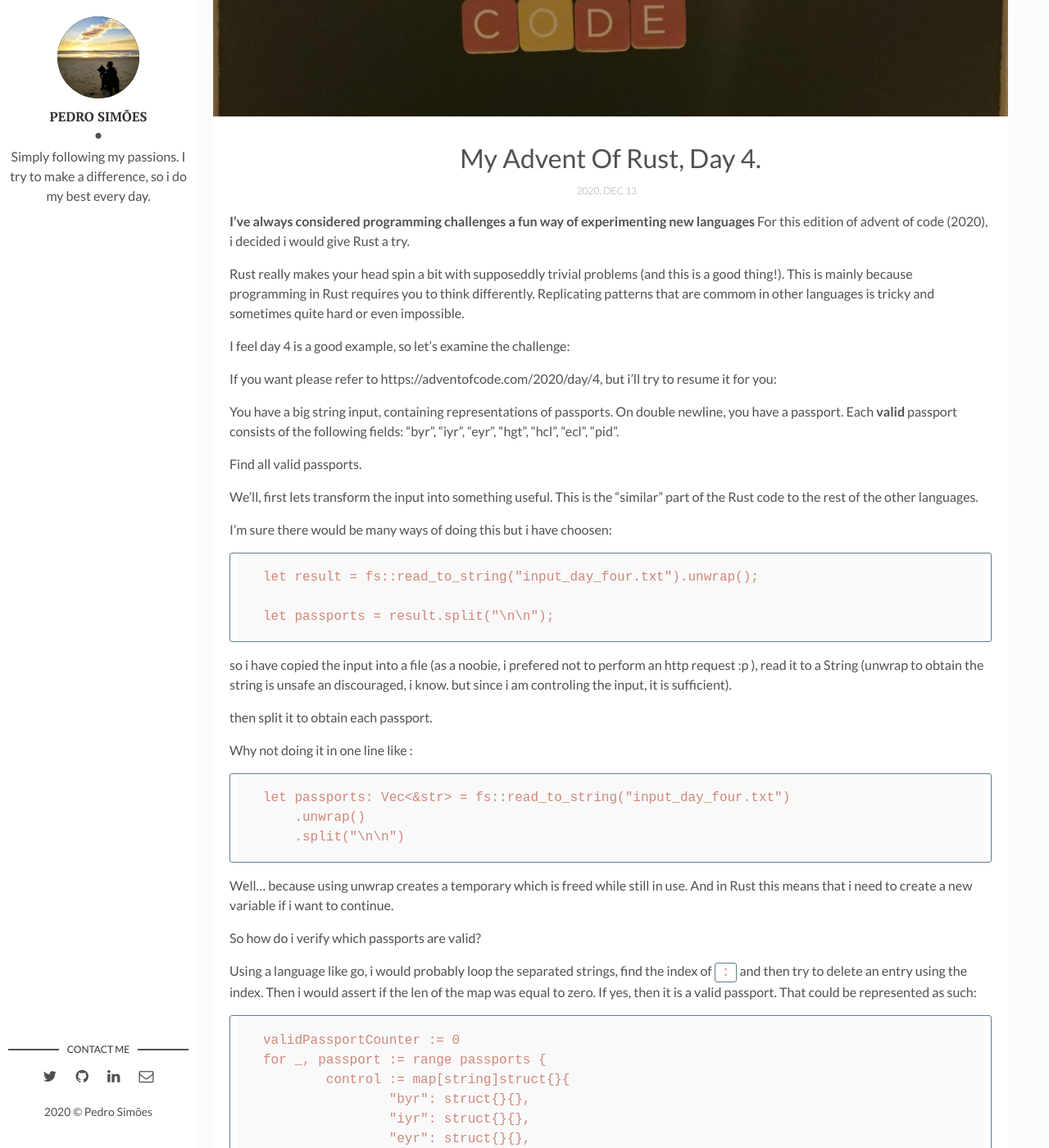
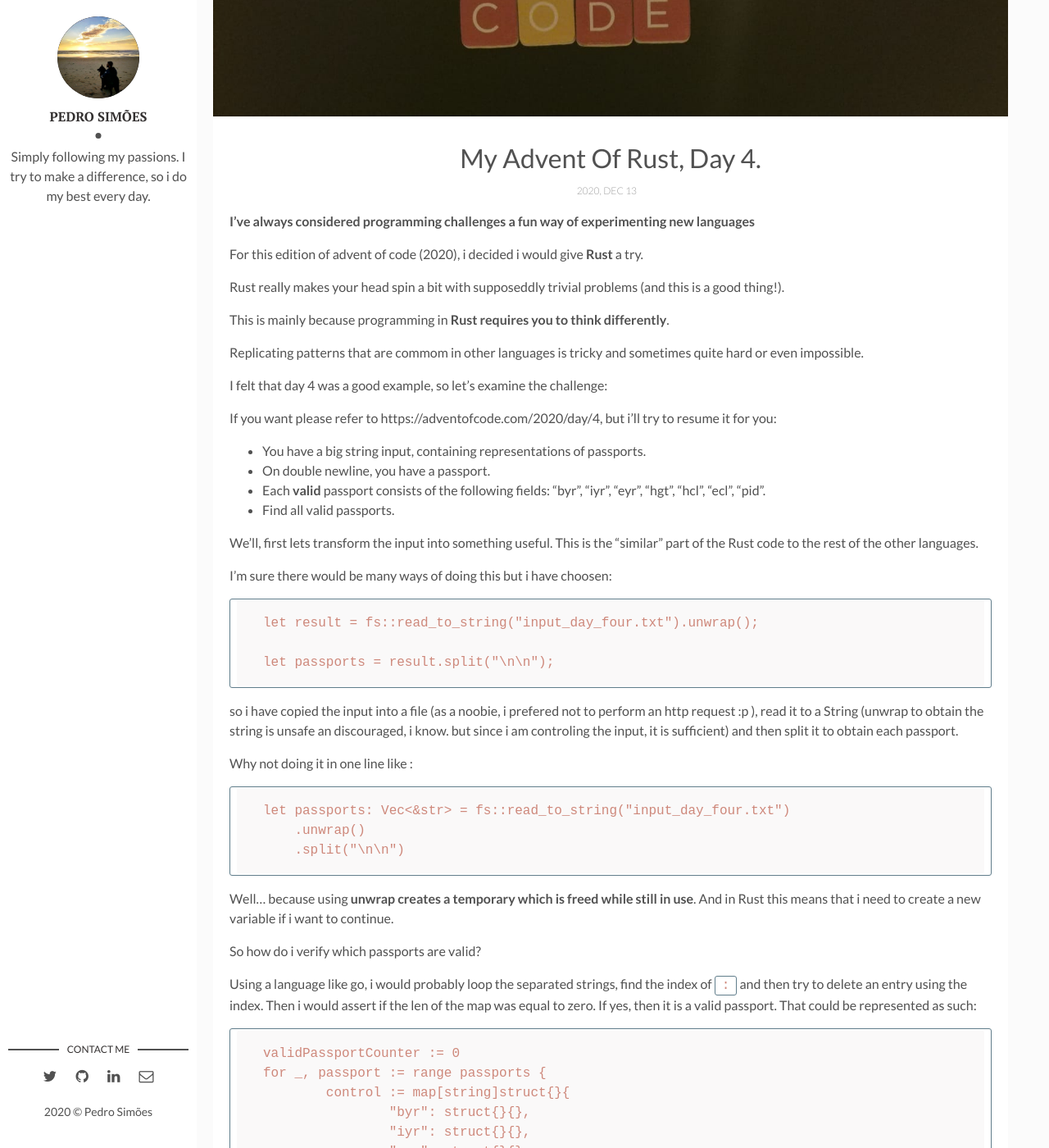
Before and after one commit to psimoesSsimoes/seomis.github.io, a Jekyll site: the page built from _posts/2020-12-12-my-advent-of-rust-day-4.markdown, in a window 1280 px wide and 1400 px high, scrolled down 378 px. Shown: the whole window at 82% size. Built offline with Jekyll 4.4.1, drawn with Linux system fonts in a browser that asks for light colours; comment, search, counter and statistics services are not loaded; some of the changed text lies outside the part shown.

Commit message:
advent of code

```diff
--- a/_posts/2020-12-12-my-advent-of-rust-day-4.markdown
+++ b/_posts/2020-12-12-my-advent-of-rust-day-4.markdown
@@ -3,37 +3,38 @@
 title:  My Advent Of Rust, Day 4.
 date: 2020-12-13 09:00:00 +0300
 description: Notes on day 4 of advent of code made in Rust. # Add post description (optional)
-img: advent_of_rust.jpg # Add image post (optional)
+img: advent_of_rust.png # Add image post (optional)
 tags: [Rust,AdventOfCode] # add tag
 ---
 
 **I've always considered programming challenges a fun way of experimenting new languages**
-For this edition of advent of code (2020), i decided i would give Rust a try.
 
-Rust really makes your head spin a bit with supposeddly trivial problems (and this is a good thing!). This is mainly because programming in Rust requires you to think differently. Replicating patterns that are commom in other languages is tricky and sometimes quite hard or even impossible.
+For this edition of advent of code (2020), i decided i would give **Rust** a try.
 
-I feel day 4 is a good example, so let's examine the challenge:
+Rust really makes your head spin a bit with supposeddly trivial problems (and this is a good thing!).
 
+This is mainly because programming in **Rust requires you to think differently**.
+
+Replicating patterns that are commom in other languages is tricky and sometimes quite hard or even impossible.
+
+I felt that day 4 was a good example, so let's examine the challenge:
 
 If you want please refer to https://adventofcode.com/2020/day/4, but i'll try to resume it for you:
 
-You have a big string input, containing representations of passports. On double newline, you have a passport.
-Each **valid** passport consists of the following fields: "byr", "iyr", "eyr", "hgt", "hcl", "ecl", "pid".
-
-Find all valid passports.
+ - You have a big string input, containing representations of passports.
+ - On double newline, you have a passport.
+ - Each **valid** passport consists of the following fields: "byr", "iyr", "eyr", "hgt", "hcl", "ecl", "pid".
+ - Find all valid passports.
 
 We'll, first lets transform the input into something useful. This is the "similar" part of the Rust code to the rest of the other languages.
 
 I'm sure there would be many ways of doing this but i have choosen:
 
-
     let result = fs::read_to_string("input_day_four.txt").unwrap();
 
     let passports = result.split("\n\n");
 
-so i have copied the input into a file (as a noobie, i prefered not to perform an http request :p ), read it to a String (unwrap to obtain the string is unsafe an discouraged, i know. but since i am controling the input, it is sufficient).
-
-then split it to obtain each passport.
+so i have copied the input into a file (as a noobie, i prefered not to perform an http request :p ), read it to a String (unwrap to obtain the string is unsafe an discouraged, i know. but since i am controling the input, it is sufficient) and then split it to obtain each passport.
 
 Why not doing it in one line like :
 
@@ -41,7 +42,7 @@
         .unwrap()
         .split("\n\n")
 
-Well... because using unwrap creates a temporary which is freed while still in use. And in Rust this means that i need to create a new variable if i want to continue.
+Well... because using **unwrap creates a temporary which is freed while still in use**. And in Rust this means that i need to create a new variable if i want to continue.
 
 So how do i verify which passports are valid?
 
@@ -92,12 +93,12 @@
 
 Using these patterns proved to be quite challenging in Rust. I kept fighting the compiler, and the compiler kept winning.
 
-So i went back to sketching... what was i really trying to do?
+**So i went back to sketching... what was i really trying to do?**
 
-I have a vector of references to strings to which i wanted to filter the ones containing the right values and then count the collected values.
+´I have a vector of references to strings to which i wanted to filter the ones containing the right values and then count the collected values.´
 
 
-Looking at Iter ( https://doc.rust-lang.org/std/iter/struct.Filter.html#method.count ) i found that using an iterator i could **filter** elements with a predicate and then **count** the filtred entries.
+Looking at [Iter]( https://doc.rust-lang.org/std/iter/struct.Filter.html#method.count ) i found that using an iterator i could **filter** elements with a predicate and then **count** the filtred entries.
 
 Horaay!
 
@@ -120,9 +121,9 @@
 	    })
 	}
 
-so again i ask for my new bff Iterator, which holds an **all** method that tests if every element of passport verifies a predicate.
+so again i ask for my new bff Iterator, which holds an [all](https://doc.rust-lang.org/std/iter/trait.Iterator.html#method.all) method that tests if every element of passport verifies a predicate.
 
-The predicate we want is that for each split_ascii_whitespace, any word starts with one of the values in vector fields.
+The predicate we want is that for each [split_ascii_whitespace](https://doc.rust-lang.org/std/primitive.str.html#method.split_ascii_whitespace), any word starts with one of the values in vector fields.
 
 Voila!
 
@@ -144,6 +145,6 @@
 
 ---
 
-Some lessons to myself: dont fight the compiler. If your approach/pattern is not working, it is probably because you probably cannot use this same pattern using Rust. Stop, re-evaluate, read the documentation, and surely you'll find a way of solving the problem.
+#Some lessons to myself: dont fight the compiler. If your approach/pattern is not working, it is probably because you probably cannot use this same pattern using Rust. Stop, re-evaluate, read the documentation, and surely you'll find a way of solving the problem.
 
 If it is the correct way... well, that should be re-evaluated, once you have a better knowledge of Rust :)
```
Also changed, not shown: assets/img/advent_of_rust.png (added).
